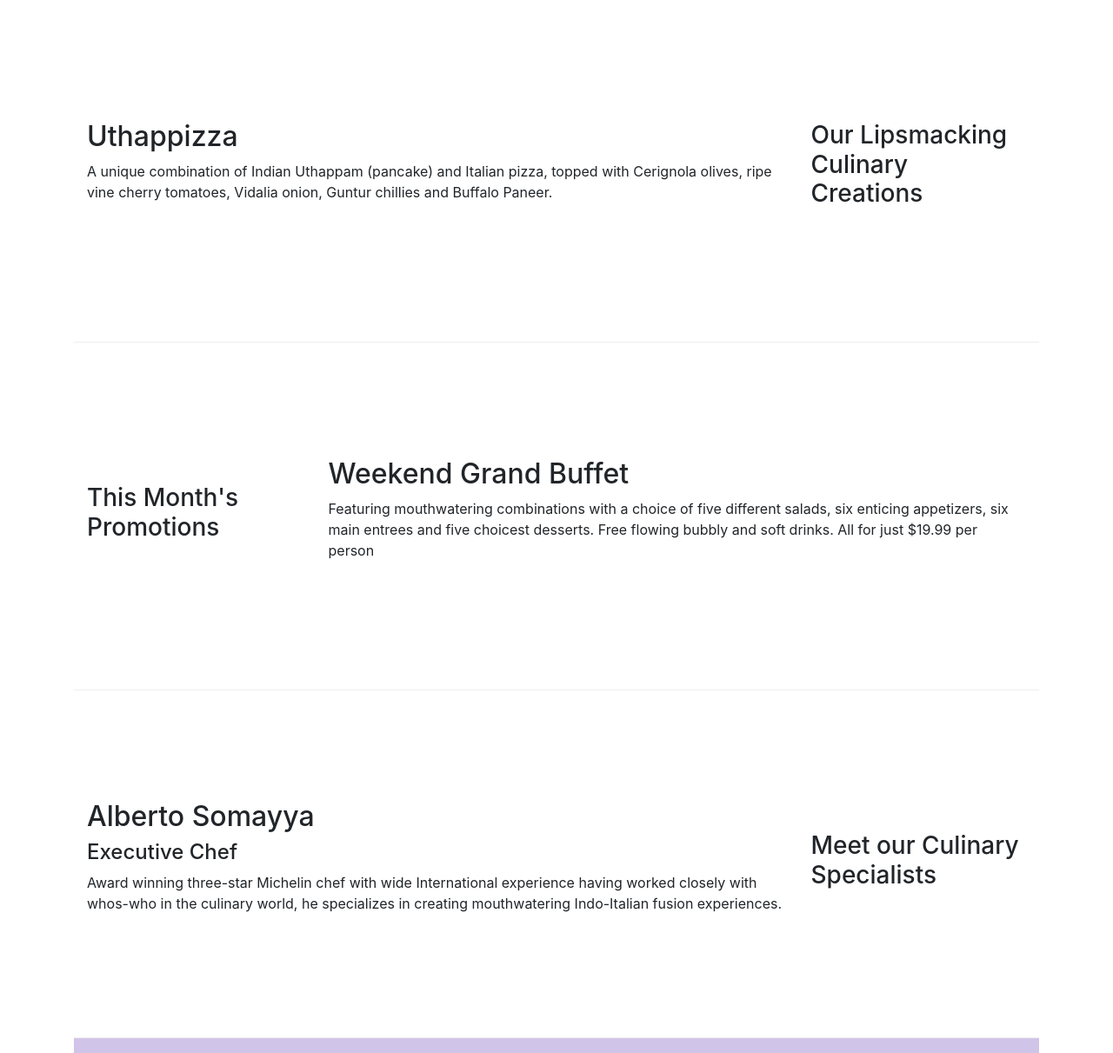
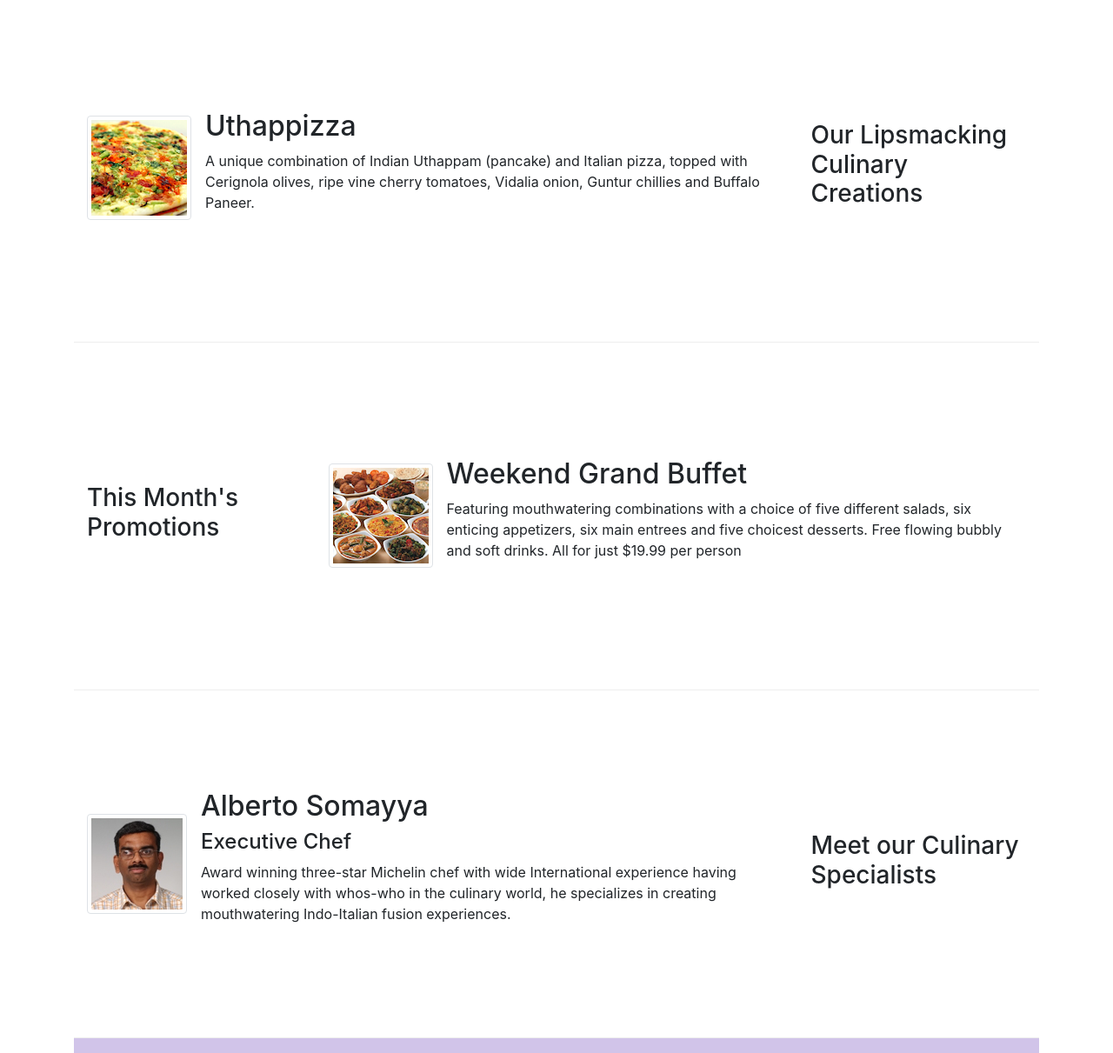
Before and after one commit to alihammoud17/Front-End-Web-UI-Frameworks-and-Tools-Bootstrap-4, a website: page index.html in a window 1280 px wide. Shown: the part 340-1551 px from the top of the page at 87% size. Drawn offline with nearby package versions, Linux system fonts and the light colour scheme.

Commit message:
Images and media

```diff
--- a/index.html
+++ b/index.html
@@ -26,7 +26,7 @@
                 <span class="navbar-toggler-icon"></span>
             </button>
             <a class="navbar-brand mr-auto" href="#">
-                Ristorante Con Fusion
+                <img src="img/logo.png"height="30" width="41" alt="">
             </a>
             <div class="collapse navbar-collapse" id="Navbar">
                 <ul class="navbar-nav mr-auto">
@@ -47,20 +47,28 @@
                     <h1>Ristorante con Fusion </h1>
                     <p>We take inspiration from the World's best cuisines, and create a unique fusion experience. Our lipsmacking creations will tickle your culinary senses!</p>
                 </div>
-                <div class="col-12 col-sm">
+                <div class="col-12 col-sm align-self-center">
+                    <img src="img/logo.png" class="img-fluid" alt="">
                 </div>
             </div>
         </div>
     </header>
 
     <div class="container">
+
         <div class="row row-content align-items-center">
             <div class="col-12 col-sm-4 order-sm-last col-md-3">
                 <h3>Our Lipsmacking Culinary Creations</h3>
             </div>
             <div class="col col-sm order-sm-first col-md">
-                <h2>Uthappizza</h2>
-                <p>A unique combination of Indian Uthappam (pancake) and Italian pizza, topped with Cerignola olives, ripe vine cherry tomatoes, Vidalia onion, Guntur chillies and Buffalo Paneer.</p>
+                <div class="media">
+                    <img class="d-flex mr-3 img-thumbnail align-self-center"
+                    src="img/uthappizza.png" alt="uthappizza">
+                    <div class="media-body">
+                        <h2 class="mt-0">Uthappizza</h2>
+                        <p>A unique combination of Indian Uthappam (pancake) and Italian pizza, topped with Cerignola olives, ripe vine cherry tomatoes, Vidalia onion, Guntur chillies and Buffalo Paneer.</p>
+                    </div>
+                </div>
             </div>
         </div>
 
@@ -70,8 +78,14 @@
                 <h3>This Month's Promotions</h3>
             </div>
             <div class="col col-sm col-md">
-                <h2>Weekend Grand Buffet</h2>
-                <p>Featuring mouthwatering combinations with a choice of five different salads, six enticing appetizers, six main entrees and five choicest desserts. Free flowing bubbly and soft drinks. All for just $19.99 per person </p>
+                <div class="media">
+                    <img class="d-flex mr-3 img-thumbnail align-self-center" src="img/buffet.png" alt="buffet">
+                    <div class="media-body">
+                        <h2 class="mt-0">Weekend Grand Buffet</h2>
+                        <p>Featuring mouthwatering combinations with a choice of five different salads, six enticing appetizers, six main entrees and five choicest desserts. Free flowing bubbly and soft drinks. All for just $19.99 per person </p>
+                    </div>
+                </div>
+
             </div>
         </div>
 
@@ -80,9 +94,16 @@
                 <h3>Meet our Culinary Specialists</h3>
             </div>
             <div class="col col-sm order-sm-first col-md">
-                <h2>Alberto Somayya</h2>
-                <h4>Executive Chef</h4>
-                <p>Award winning three-star Michelin chef with wide International experience having worked closely with whos-who in the culinary world, he specializes in creating mouthwatering Indo-Italian fusion experiences. </p>
+                <div class="media">
+                    <img class="d-flex mr-3 img-thumbnail align-self-center"
+                    src="img/alberto.png" alt="alberto">
+                    <div class="media-body">
+                        <h2 class="mt-0">Alberto Somayya</h2>
+                        <h4>Executive Chef</h4>
+                        <p>Award winning three-star Michelin chef with wide International experience having worked closely with whos-who in the culinary world, he specializes in creating mouthwatering Indo-Italian fusion experiences. </p>
+                    </div>
+                </div>
+
             </div>
         </div>
     </div>
```
Also changed, not shown: aboutus.html (+3 -2 lines), contactus.html (+3 -2 lines), img/alberto.png (added), img/buffet.png (added), img/logo.png (added), img/uthappizza.png (added), 1 other file.
